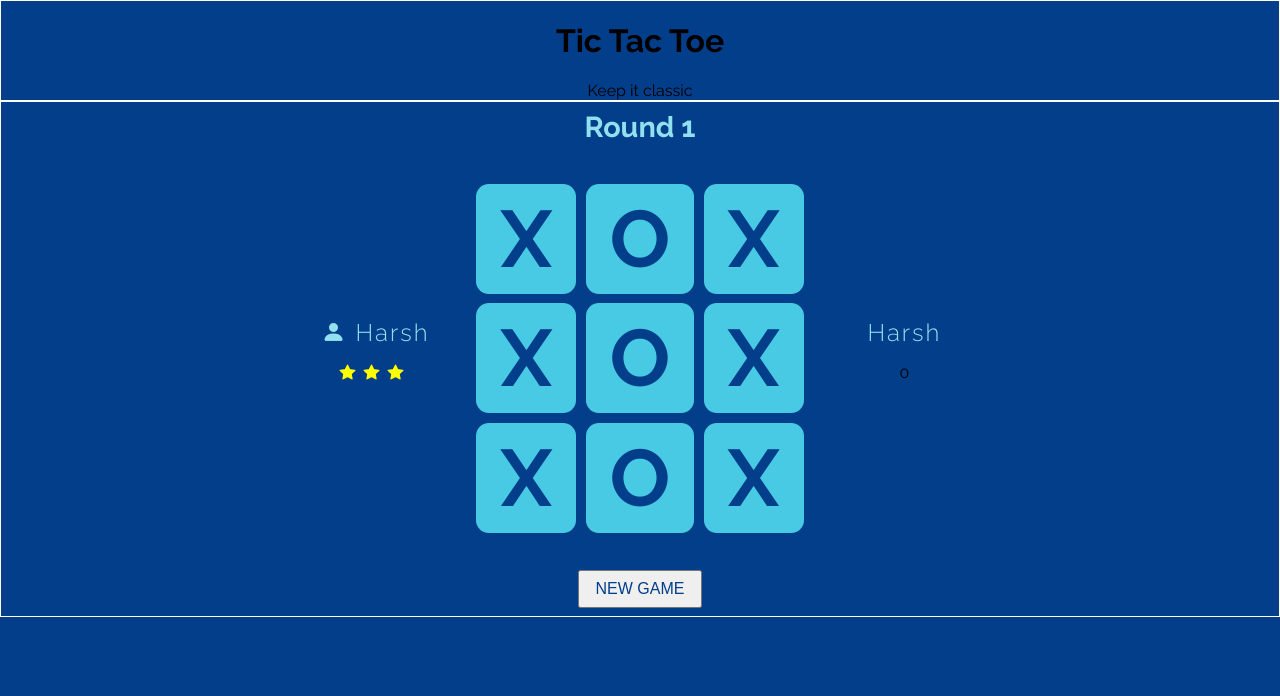
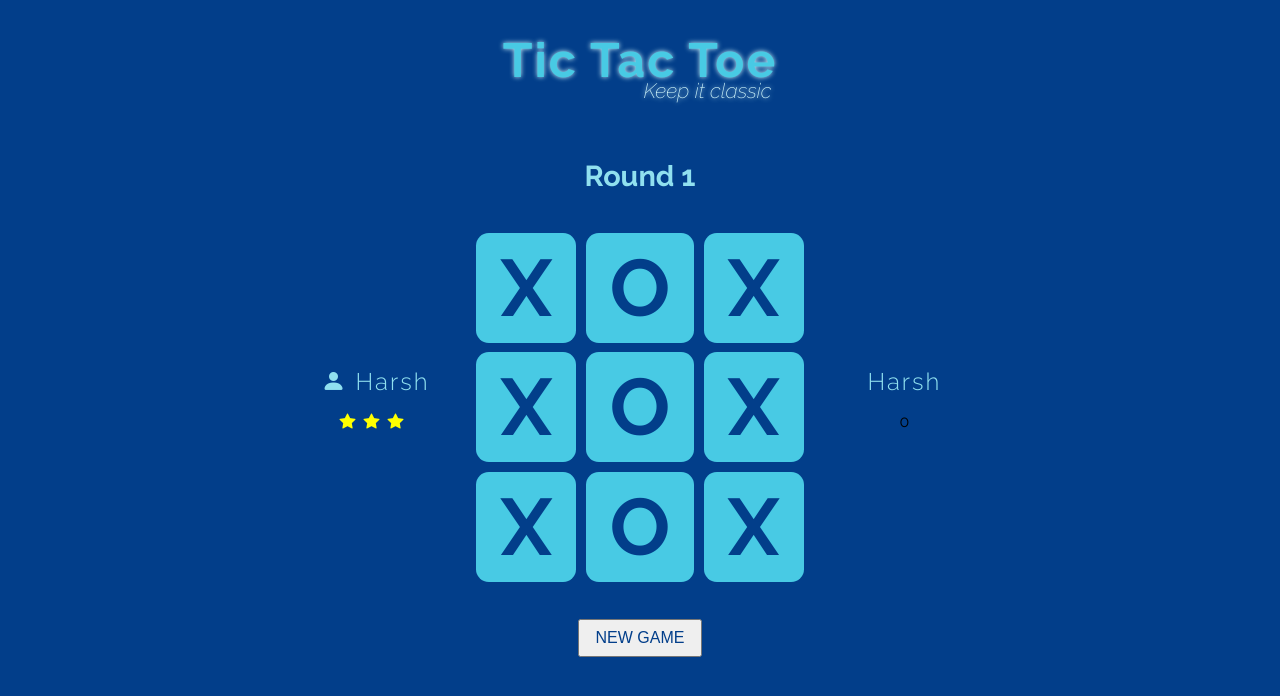
Before and after one commit to harsh-gautam/tic-tac-toe, a plain HTML site: page index.html in a window 1280 px wide. Drawn offline with nearby package versions, Linux system fonts and the light colour scheme.

Commit message:
styling almost done

```diff
--- a/css/style.css
+++ b/css/style.css
@@ -11,12 +11,31 @@ body {
   display: flex;
   flex-direction: column;
   align-items: center;
-  border: 1px solid white;
+}
+
+#header h1 {
+  margin-top: 2rem;
+  margin-bottom: 0.5rem;
+  font-size: 3rem;
+  font-weight: 700;
+  color: #48cae4;
+  letter-spacing: 2px;
+  text-shadow: 0 0 5px #cbf1f8;
+}
+
+#header span {
+  font-size: 1.3rem;
+  color: #cbf1f8;
+  font-style: italic;
+  margin-top: -18px;
+  margin-right: -135px;
+  margin-bottom: 3rem;
+  justify-self: flex-end;
+  text-shadow: 0 0 5px #cbf1f8;
 }
 
 #container {
   height: 75%;
-  border: 1px solid white;
   display: flex;
   flex-direction: column;
   align-items: center;
--- a/index.html
+++ b/index.html
@@ -10,7 +10,7 @@
     <link rel="preconnect" href="https://fonts.googleapis.com" />
     <link rel="preconnect" href="https://fonts.gstatic.com" crossorigin />
     <link
-      href="https://fonts.googleapis.com/css2?family=Raleway:wght@100;300;400;500;700;900&display=swap"
+      href="https://fonts.googleapis.com/css2?family=Raleway:ital,wght@0,100;0,300;0,400;0,700;0,900;1,200&display=swap"
       rel="stylesheet"
     />
     <link
```
